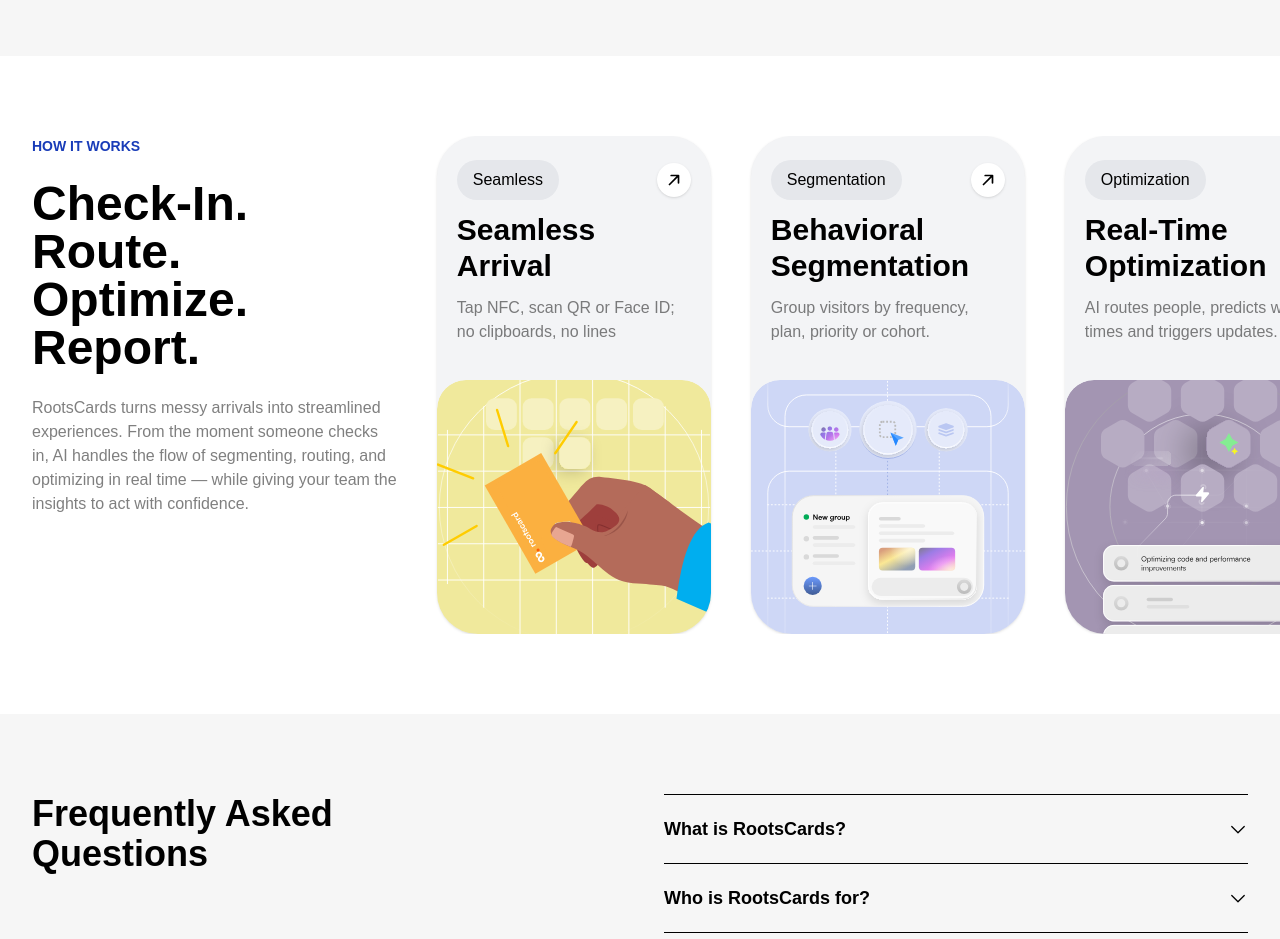
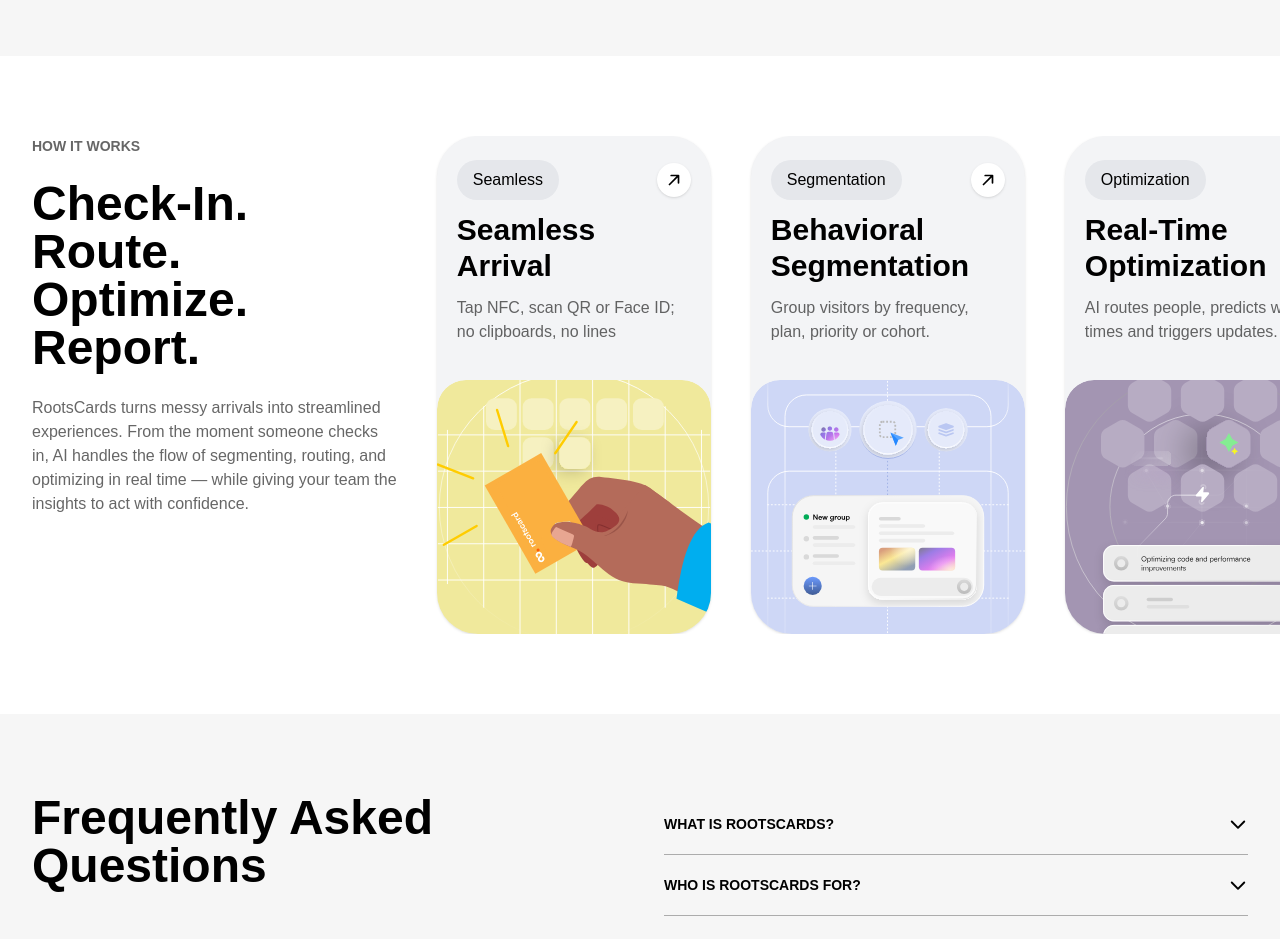
Before and after one commit to blaqnativity/rootscards-v2, a React (Vite) app: page / in a window 1280 px wide. Shown: the part 1600-2539 px from the top of the page. Built offline with nearby package versions, Linux system fonts and the light colour scheme; a web font is replaced by a local one.

Commit message:
faq done

```diff
--- a/src/components/utils/FAQ.tsx
+++ b/src/components/utils/FAQ.tsx
@@ -17,7 +17,7 @@
       <div className="py-20 px-8 max-w-[1680px] mx-auto flex flex-col md:flex-row gap-12">
         {/* Left side */}
         <div className="flex flex-col text-left basis-1/2">
-          <p className="sm:text-4xl text-3xl font-extrabold text-base-content">
+          <p className="headerTwo">
             Frequently Asked <br />
             Questions
           </p>
@@ -29,17 +29,16 @@
             const isOpen = openIndexes[index];
 
             return (
-              <li key={index}>
+              <li className="border-b border-black/30" key={index}>
                 <button
-                  className="relative flex gap-2 items-center w-full py-5 text-base font-semibold text-left border-t md:text-lg border-base-content/10"
+                  className="relative flex gap-2 items-center w-full py-5 text-base font-semibold text-left  md:text-lg"
                   aria-expanded={isOpen}
                   onClick={() => handleToggle(index)}
                 >
-                  <span className="flex-1 text-base-content">
-                    {item.question}
-                  </span>
+                  <span className="flex-1 headerFive">{item.question}</span>
                   <CaretDownIcon
                     size={20}
+                    weight="bold"
                     className={`transition-transform duration-300 ${
                       isOpen ? "rotate-180" : ""
                     }`}
@@ -51,7 +50,7 @@
                   }`}
                   style={{ transition: "max-height 0.3s ease-in-out" }}
                 >
-                  <div className="pb-5 leading-relaxed space-y-2">
+                  <div className="pb-5 leading-relaxed fadeText space-y-2">
                     {item.answer}
                   </div>
                 </div>
--- a/src/index.css
+++ b/src/index.css
@@ -18,8 +18,7 @@
 }
 
 .fadeText {
-  @apply text-black/50
-  /* color: var(--color-light); */;
+  @apply text-black/60;
 }
 
 .headerText {
@@ -47,7 +46,7 @@
   @apply md:text-lg text-gray-700;
 }
 .headerFive {
-  @apply md:text-sm uppercase font-semibold text-blue-800;
+  @apply md:text-sm uppercase font-semibold;
 }
 
 .custom-link {
--- a/src/screens/home/PainPointSection.tsx
+++ b/src/screens/home/PainPointSection.tsx
@@ -4,7 +4,7 @@
   return (
     <section className="md:py-20 bg-[#F6F6F6]">
       <main className="max-w-[1680px] mx-auto px-8">
-        <span className="headerFive">the need</span>
+        <span className="headerFive fadeText">the need</span>
         <h2 className="headerTwo max-w-7xl my-10">
           Long waits erode revenue and trust. RootsCards eliminates bottlenecks
           with{" "}
--- a/src/screens/home/processes/Processes.tsx
+++ b/src/screens/home/processes/Processes.tsx
@@ -5,7 +5,7 @@
       <main className="w-full mx-auto px-8 overflow-hidden">
         <div className="grid gap-10 md:grid-cols-[30%_100%]">
           <div className="flex flex-col justify-start gap-6">
-            <span className="headerFive">how it works</span>
+            <span className="headerFive fadeText">how it works</span>
             <h2 className="headerTwo">Check-In. Route. Optimize. Report.</h2>
             <span className="fadeText">
               RootsCards turns messy arrivals into streamlined experiences. From
```
